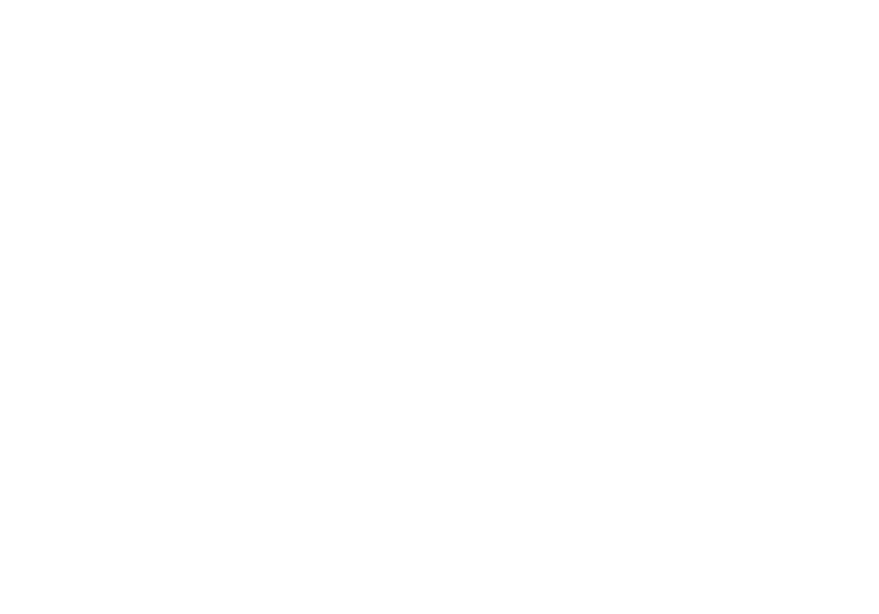
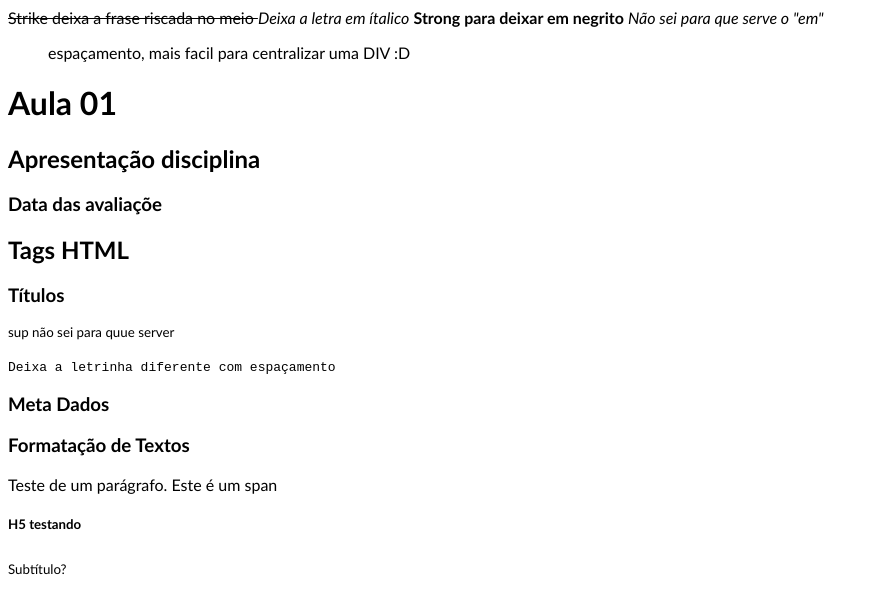
Before and after one commit to Matheusl-Silva/Web-Introdu-o-Facul, a plain HTML site: page Aula01-08/index.html in a window 1280 px wide. Shown: the whole page, without its empty margins (0-879 px from the left). Drawn offline with Linux system fonts and the light colour scheme.

Commit message:
aula 01 - fim

```diff
--- a/Aula01-08/index.html
+++ b/Aula01-08/index.html
@@ -4,8 +4,30 @@
     <meta charset="UTF-8">
     <meta name="viewport" content="width=device-width, initial-scale=1.0">
     <title>Testando</title>
+    <link rel="stylesheet" href="style.css">
 </head>
 <body>
+    <strike>
+        Strike deixa a frase riscada no meio
+    </strike>
+    <cite>Deixa a letra em ítalico</cite>
+    <strong>Strong para deixar em negrito</strong>
+    <em>Não sei para que serve o "em"</em>
+    <blockquote>espaçamento, mais facil para centralizar uma DIV :D</blockquote>
+    <h1>Aula 01</h1>
+        <h2>Apresentação disciplina</h2>
+            <h3>Data das avaliaçõe</h3>
 
+     <h2>Tags HTML</h2>
+        <h3>Títulos</h3>
+        <sup>sup não sei para quue server</sup>
+        <pre>Deixa a letrinha diferente com espaçamento</pre>
+        <h3>Meta Dados</h3>
+            <h3>Formatação de Textos</h3>
+                <p>Teste de um parágrafo.
+                    <span>Este é um span</span>
+                    <h5>H5 testando</h5>
+                </p>
+                <sub>Subtítulo?</sub>
 </body>
 </html>
--- a/Aula01-08/style.css
+++ b/Aula01-08/style.css
@@ -0,0 +1,3 @@
+body {
+    font-family:'Gill Sans', 'Gill Sans MT', Calibri, 'Trebuchet MS', sans-serif;
+}
```
